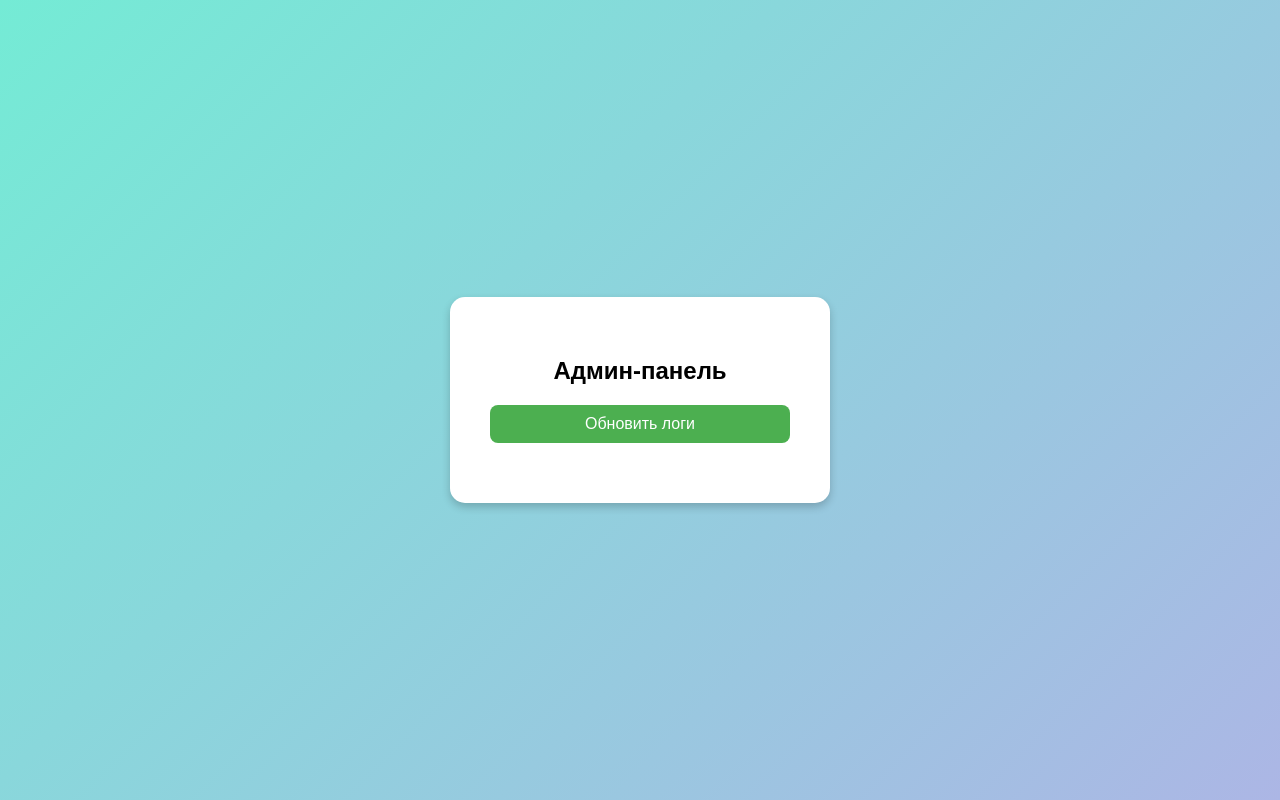
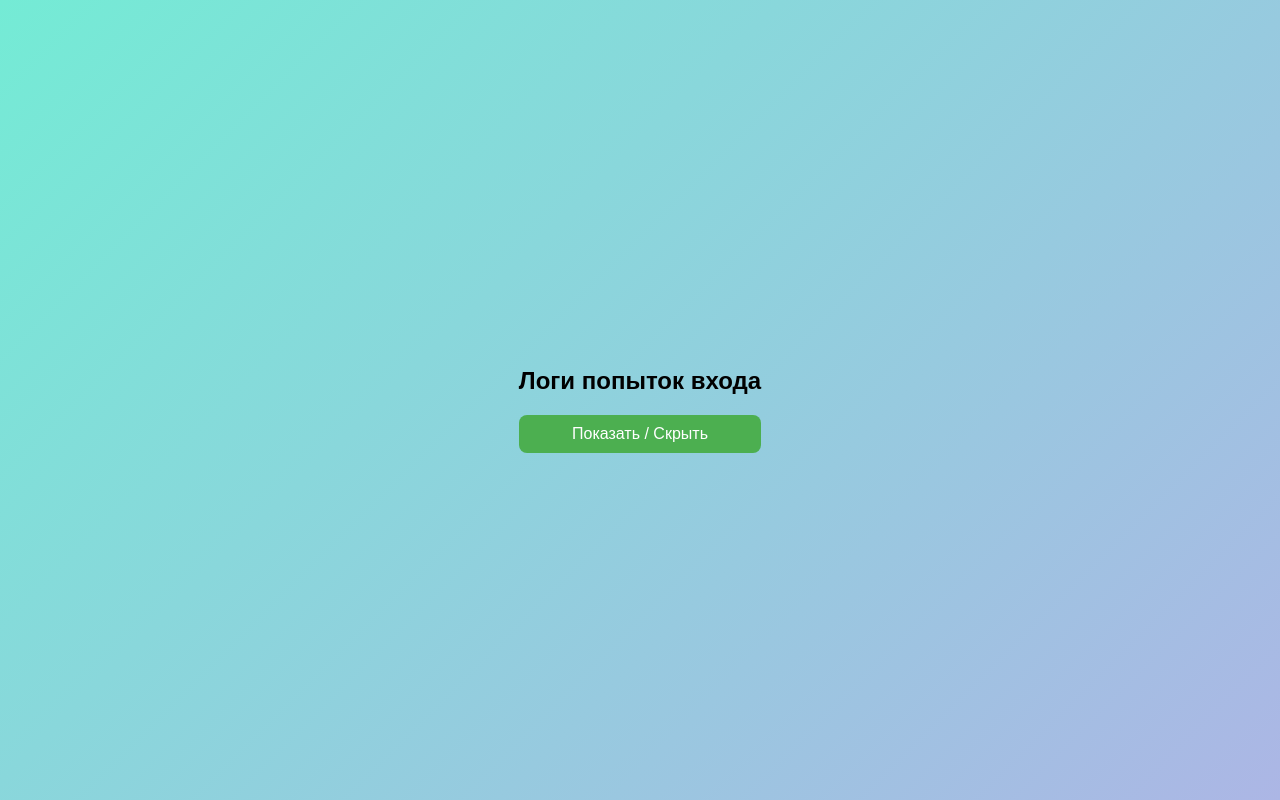
Before and after one commit to grachzyyy/bank1, a website: page public/admin.html in a window 1280 px wide. Drawn offline with Linux system fonts and the light colour scheme.

Commit message:
Update admin.html

```diff
--- a/public/admin.html
+++ b/public/admin.html
@@ -1,17 +1,17 @@
 <!DOCTYPE html>
 <html lang="ru">
 <head>
-  <meta charset="UTF-8" />
-  <title>Админ Панель</title>
+  <meta charset="UTF-8">
+  <meta name="viewport" content="width=device-width, initial-scale=1.0">
+  <title>Админ-панель</title>
   <link rel="stylesheet" href="style.css">
 </head>
 <body>
-  <div class="login-box">
-    <h2>Админ-панель</h2>
-    <button id="refreshBtn">Обновить логи</button>
-    <div id="logsContainer" class="log-box"></div>
+  <div class="admin-box">
+    <h2>Логи попыток входа</h2>
+    <button onclick="toggleLogs()">Показать / Скрыть</button>
+    <div id="logContainer" style="display: none;"></div>
   </div>
-
   <script src="admin.js"></script>
 </body>
 </html>
```
